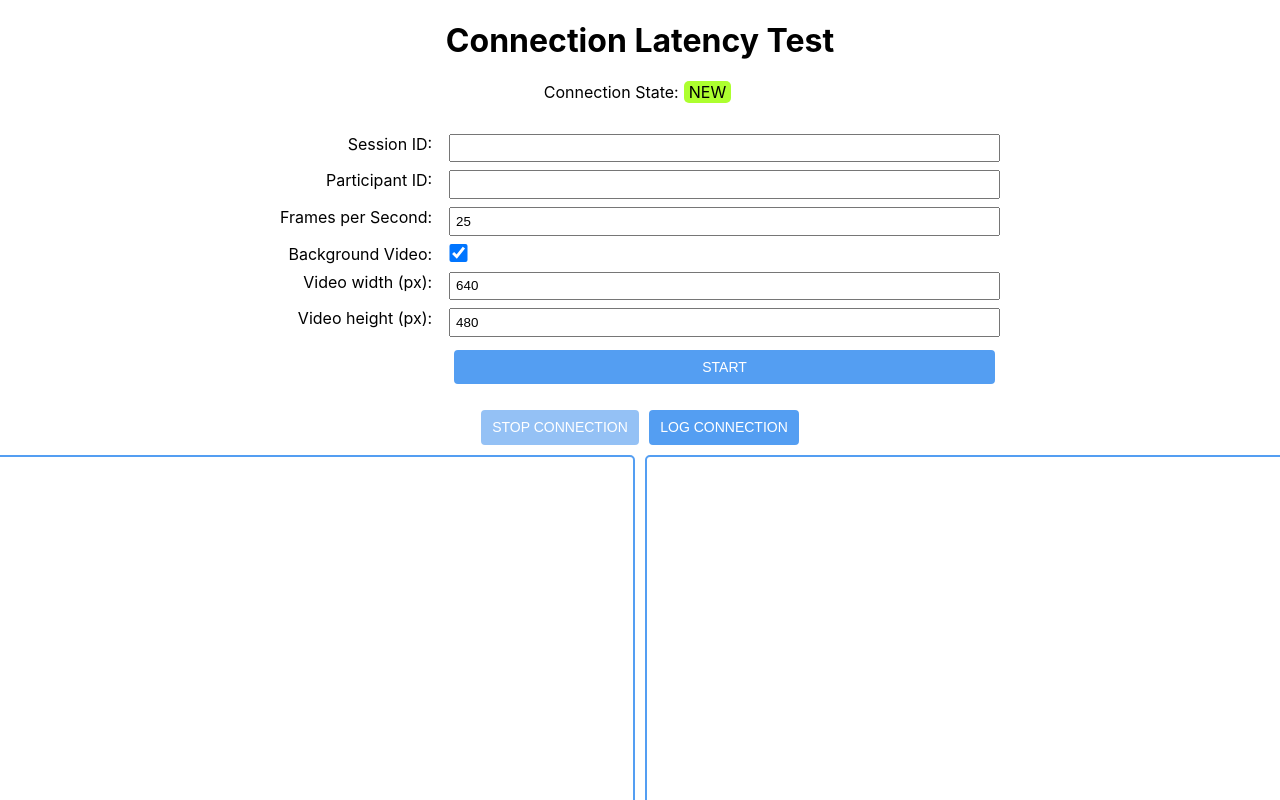
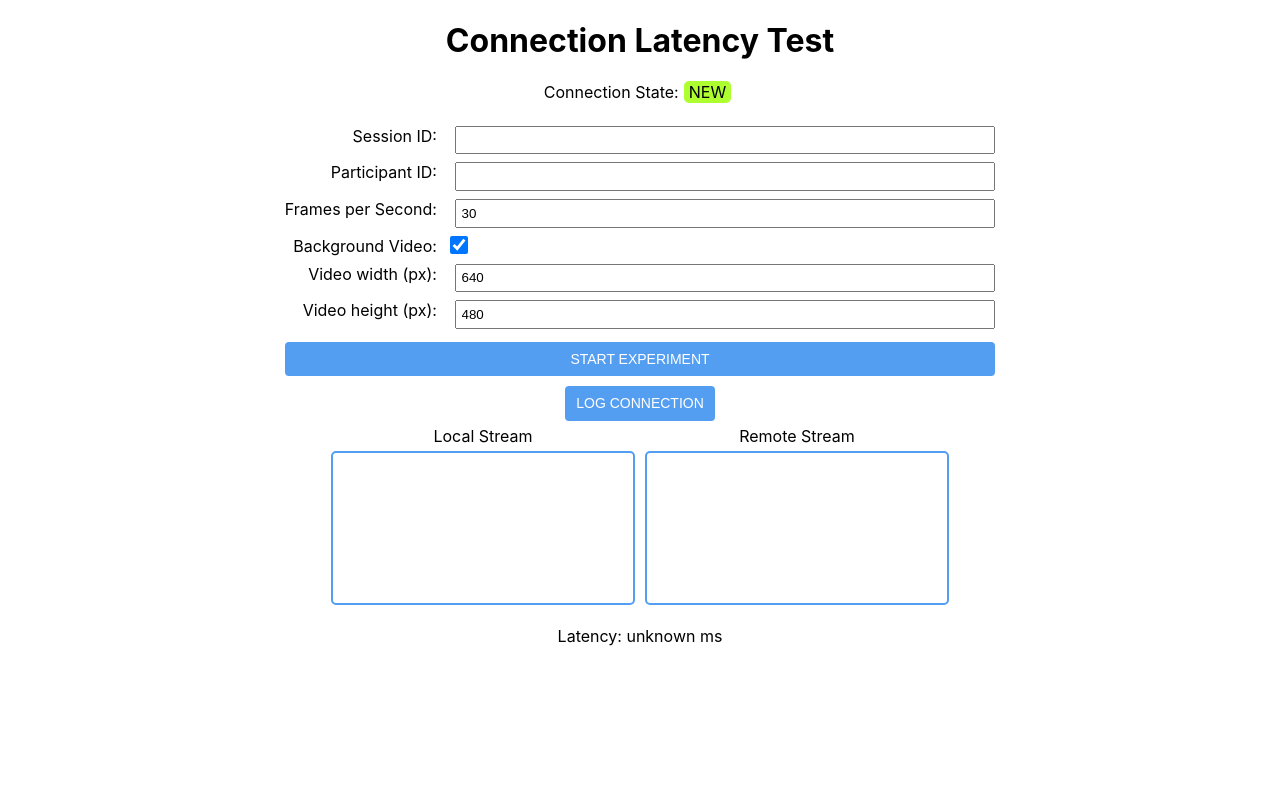
Before and after one commit to TUMFARSynchrony/SynthARium, a React (Create React App) app in the folder frontend/: page /connectionLatencyTest in a window 1280 px wide. Shown: the top 800 px of the page. Built offline with nearby package versions, Linux system fonts and the light colour scheme; no server answers.

Commit message:
Latency test add basic evaluation and UI improvements

```diff
--- a/frontend/src/pages/ConnectionLatencyTest/ConnectionLatencyTest.css
+++ b/frontend/src/pages/ConnectionLatencyTest/ConnectionLatencyTest.css
@@ -16,6 +16,10 @@
 	display: flex;
 	justify-content: center;
 	align-items: center;
+}
+
+.ConnectionTestPageWrapper .canvasWrapper>div {
+	display: grid;
 }
 
 .ConnectionTestPageWrapper .canvasWrapper canvas {
@@ -45,19 +49,28 @@
 	cursor: auto;
 }
 
+.container {
+	max-width: 720px;
+	margin: 0 auto;
+}
+
+.container.controls {
+	display: flex;
+	flex-direction: column;
+	align-items: stretch;
+}
+
 .testConfig {
 	display: grid;
 	grid-template-columns: [l] auto [r] 1fr;
 	grid-auto-flow: row;
 	grid-gap: .5rem;
-	padding: 1rem;
-
-	max-width: 720px;
-	margin: 0 auto;
+	padding: .5rem 0;
 }
 
 .testConfig label, .testConfig input {
 	grid-row: auto;
+	margin: 0 0.3rem;
 }
 
 .testConfig label {
--- a/frontend/src/pages/ConnectionLatencyTest/ConnectionLatencyTest.tsx
+++ b/frontend/src/pages/ConnectionLatencyTest/ConnectionLatencyTest.tsx
@@ -23,7 +23,7 @@ const ConnectionLatencyTest = (props: {
   const [config, setConfig] = useState<TestConfigObj>({
     participantId: connection.participantId ?? "",
     sessionId: connection.sessionId ?? "",
-    fps: 25,
+    fps: 30,
     background: true,
     width: 640,
     height: 480,
@@ -62,18 +62,19 @@ const ConnectionLatencyTest = (props: {
     };
   }, [connection]);
 
+  /** Start the connection experiment */
   const start = async () => {
     console.log("Start Test. Config:", config);
 
     // Setup local canvas stream
-    const localCanvasStream = canvasLocalRef.current.captureStream(30);
+    const localCanvasStream = canvasLocalRef.current.captureStream();
     props.setLocalStream(localCanvasStream); // Note: setLocalStream is not executed / updated right away. See useState react docs
 
     // Start update loop for local stream canvas
     try {
       await updateLocalCanvas();
     } catch (error) {
-      console.log("Aborting start");
+      console.warn("Aborting start");
       return;
     }
 
@@ -81,6 +82,51 @@ const ConnectionLatencyTest = (props: {
     connection.start(localCanvasStream);
   };
 
+  /** Stop the connection experiment */
+  const stop = async () => {
+    connection.stop();
+
+    setTimeout(() => {
+      evaluate();
+    }, 1000);
+  };
+
+  /** Small, in-browser evaluation */
+  const evaluate = () => {
+    const avg = (arr: number[]) => arr.reduce((a, b) => a + b, 0) / arr.length;
+    const median = (arr: number[]) => {
+      const sorted = arr.sort((a, b) => a - b);
+      const half = Math.floor(arr.length / 2);
+      if (arr.length % 2) {
+        return sorted[half];
+      }
+      return (sorted[half - 1] + sorted[half]) / 2;
+    };
+
+    const durationTotalMs = (data[data.length - 1].timestamp - data[0].timestamp);
+    const durationSec = Math.floor((durationTotalMs / 1000) % 60);
+    const durationMin = Math.floor((durationTotalMs / 1000) / 60);
+    const durationMs = durationTotalMs % 1000;
+
+    const latencyArr: number[] = data.map(entry => entry.latency);
+    const avgLatency = avg(latencyArr);
+    const medianLatency = median(latencyArr);
+
+    const fpsArr: number[] = data.map(entry => entry.fps);
+    const avgFps = avg(fpsArr);
+    const medianFps = median(fpsArr);
+
+    console.group("Evaluation");
+    console.log("Recorded Data Points:", data.length);
+    console.log(`Duration: ${durationMin}m, ${durationSec}s, ${durationMs}ms`);
+    console.log("Average Latency:", avgLatency, "ms");
+    console.log("Median Latency:", medianLatency, "ms");
+    console.log("Average FPS:", avgFps);
+    console.log("Median FPS:", medianFps);
+    console.groupEnd();
+  };
+
+  /** Measure latency between the remote stream QR-code and current time. */
   const getLatency = () => {
     const localTimestamp = window.performance.now(); // parseQRCode(canvasLocalRef.current);
     const remoteTimestamp = parseQRCode(canvasRemoteRef.current);
@@ -91,21 +137,24 @@ const ConnectionLatencyTest = (props: {
     }
     // console.log("Time diff:", diff, "ms");
     // console.log("checkLatency runtime: ", window.performance.now() - localTimestamp, "ms");
-    return diff;
+    return [diff, localTimestamp];
   };
 
+  /** Log a data point in `data`. */
   const makeLogEntry = async () => {
-    let latency: number;
+    let latency: number, timestamp: number;
     try {
-      latency = getLatency();
+      [latency, timestamp] = getLatency();
     } catch (error) {
       latency = -1;
+      timestamp = window.performance.now();
     }
     const remoteStreamSettings = connection.remoteStream.getVideoTracks()[0].getSettings();
     const entry = {
       latency: latency,
+      fps: remoteStreamSettings.frameRate,
+      timestamp: timestamp,
       num: data.length,
-      fps: remoteStreamSettings.frameRate,
       dimensions: {
         width: remoteStreamSettings.width,
         height: remoteStreamSettings.height
@@ -244,13 +293,26 @@ const ConnectionLatencyTest = (props: {
 
       <TestConfig config={config} setConfig={setConfig} start={start} disabled={connectionState !== ConnectionState.NEW} />
 
-      <button onClick={() => connection.stop()} disabled={connection.state !== ConnectionState.CONNECTED}>Stop Connection</button>
+      <div className="container controls">
+        {connection.state === ConnectionState.NEW
+          ? <button onClick={start}>Start Experiment</button>
+          : <button onClick={stop} disabled={connection.state !== ConnectionState.CONNECTED}>Stop Experiment</button>
+        }
+      </div>
+
+
       <button onClick={() => console.log(connection)}>Log Connection</button>
 
       <canvas ref={canvasQRRef} hidden />
       <div className="canvasWrapper">
-        <canvas ref={canvasLocalRef} width={640} height={480} />
-        <canvas ref={canvasRemoteRef} width={640} height={480} />
+        <div>
+          <label>Local Stream</label>
+          <canvas ref={canvasLocalRef} />
+        </div>
+        <div>
+          <label>Remote Stream</label>
+          <canvas ref={canvasRemoteRef} />
+        </div>
       </div>
 
       <p>Latency: <span ref={latencyRef}>unknown</span> ms</p>
@@ -259,7 +321,7 @@ const ConnectionLatencyTest = (props: {
         <Video title="local stream" srcObject={props.localStream ?? new MediaStream()} ignoreAudio />
         <Video title={getRemoteStreamTitle()} srcObject={connection.remoteStream} ignoreAudio />
       </div> */}
-    </div>
+    </div >
   );
 };
 
@@ -297,15 +359,14 @@ function TestConfig(props: {
   };
 
   return (
-    <form onSubmit={handleSubmit} className="testConfig">
+    <form onSubmit={handleSubmit} className="testConfig container">
       <Input disabled={disabled} label="Session ID" defaultValue={config.sessionId} setValue={(v) => handleChange("sessionId", v)} />
       <Input disabled={disabled} label="Participant ID" defaultValue={config.participantId} setValue={(v) => handleChange("participantId", v)} />
       <Input disabled={disabled} label="Frames per Second" type="number" defaultValue={config.fps} setValue={(v) => handleChange("fps", v)} />
       <Input disabled={disabled} label="Background Video" type="checkbox" defaultChecked={config.background} setValue={(v) => handleChange("background", v)} />
       <Input disabled={disabled} label="Video width (px)" type="number" defaultValue={config.width} setValue={(v) => handleChange("width", v)} />
       <Input disabled={disabled} label="Video height (px)" type="number" defaultValue={config.height} setValue={(v) => handleChange("height", v)} />
-
-      <button type="submit" disabled={disabled} hidden={disabled}>Start</button>
+      <button type="submit" disabled={disabled} hidden />
     </form>
   );
 }
@@ -330,7 +391,7 @@ function Input(props: {
   };
   return (
     <>
-      <label>{props.label}:&nbsp;&nbsp;</label>
+      <label>{props.label}:</label>
       <input
         disabled={props.disabled}
         type={props.type ?? "text"}
```
